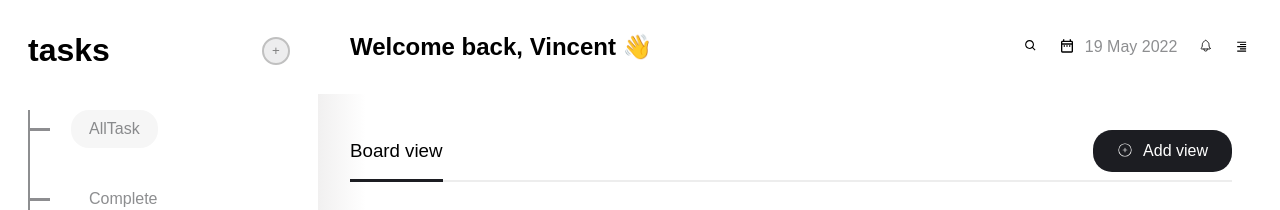
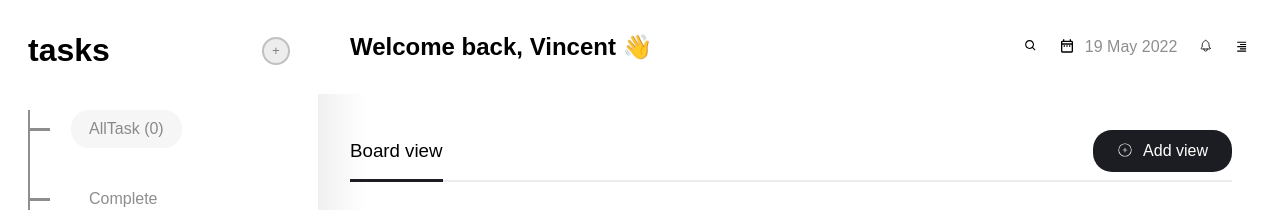
Before and after one commit to babaeiFateme/vanilla-react-todo, a React (Create React App) app in the folder my-app/: page / in a window 1280 px wide. Shown: the top 210 px of the page. Built offline with nearby package versions, Linux system fonts and the light colour scheme.

Commit message:
feat: add counter for all task

```diff
--- a/my-app/src/assets/css/base/_initializer.scss
+++ b/my-app/src/assets/css/base/_initializer.scss
@@ -56,6 +56,6 @@ body {
 }
 
 .wrapper {
-    height: calc(100vh - 70px);
+    height: calc(100vh - 94px);
     background-image: linear-gradient(to left, #fff 95%, #f1f0f0)
 }
--- a/my-app/src/assets/css/style.css
+++ b/my-app/src/assets/css/style.css
@@ -70,7 +70,7 @@ body {
 }
 
 .wrapper {
-  height: calc(100vh - 70px);
+  height: calc(100vh - 94px);
   background-image: linear-gradient(to left, #fff 95%, #f1f0f0);
 }
 
--- a/my-app/src/components/common/Layouts/PanelLayout/PanelLayout.jsx
+++ b/my-app/src/components/common/Layouts/PanelLayout/PanelLayout.jsx
@@ -12,17 +12,17 @@ const PanelLayout = () => {
     };
     return (
         <main>
-            <Sidebar isShow={isShow} sidebarHandler={sidebarHandler} />
-            <div className="content">
-                <Header isShow={isShow} sidebarHandler={sidebarHandler} />
-                <div className="wrapper">
-                    <TodoProvider>
+            <TodoProvider>
+                <Sidebar isShow={isShow} sidebarHandler={sidebarHandler} />
+                <div className="content">
+                    <Header isShow={isShow} sidebarHandler={sidebarHandler} />
+                    <div className="wrapper">
                         <InnerLayout isShow={isShow}>
                             <Outlet />
                         </InnerLayout>
-                    </TodoProvider>
+                    </div>
                 </div>
-            </div>
+            </TodoProvider>
         </main>
     );
 };
--- a/my-app/src/components/common/Sidebar/Sidebar.jsx
+++ b/my-app/src/components/common/Sidebar/Sidebar.jsx
@@ -1,7 +1,11 @@
+import React from "react";
+
 import { Link, useLocation } from "react-router-dom";
+import { useTodoContext } from "../../../hooks/TodoContext";
 
 const Sidebar = ({ isShow, sidebarHandler }) => {
     const location = useLocation();
+    const { todos } = useTodoContext();
     return (
         <div className={`sidebar ${isShow ? "" : "closeSide"}`}>
             <div className="logo-box">
@@ -21,7 +25,7 @@ const Sidebar = ({ isShow, sidebarHandler }) => {
                                 location.pathname === "/" ? "active" : ""
                             }`}
                         >
-                            <Link to="/">AllTask</Link>
+                            <Link to="/">AllTask ({todos.length})</Link>
                         </div>
                     </li>
                     <li className="item">
```
